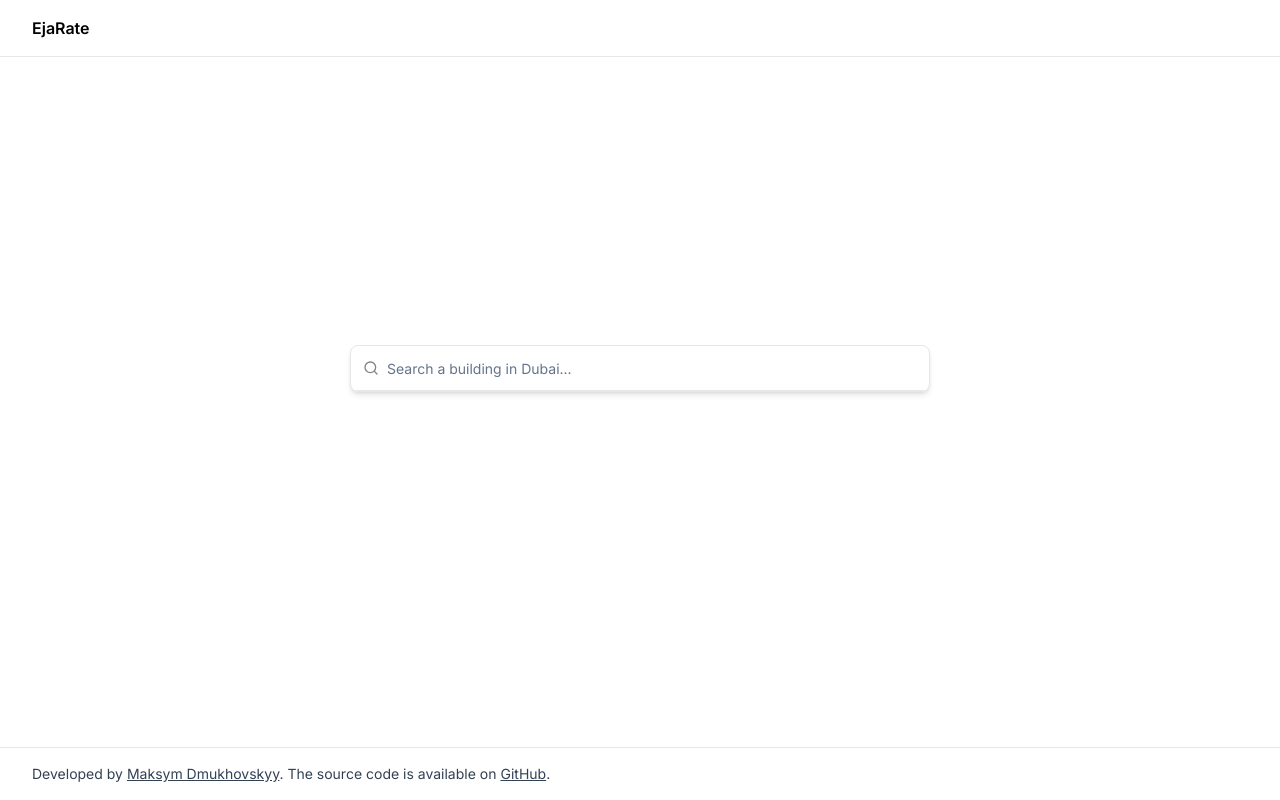
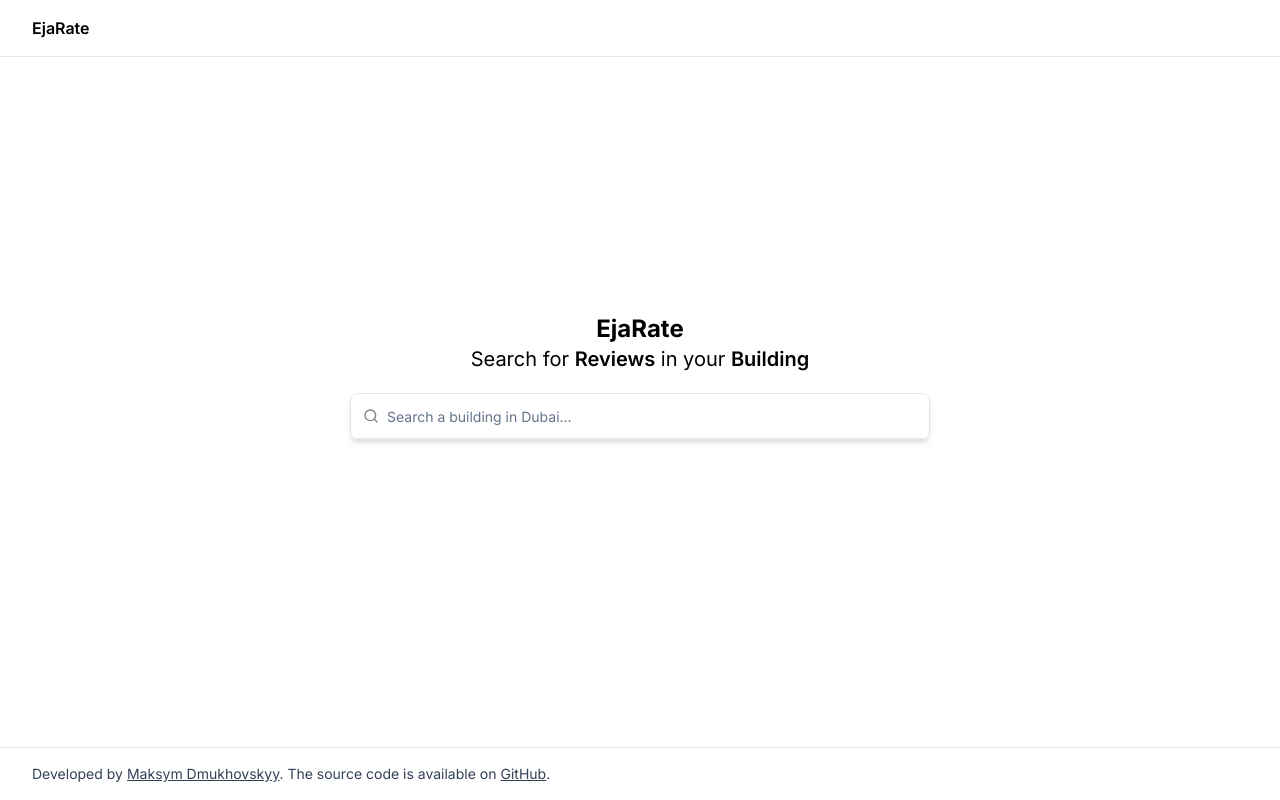
Before and after one commit to maxdyy/EjaRate, a Next.js app: page / in a window 1280 px wide. Built offline with nearby package versions, Linux system fonts and the light colour scheme.

Commit message:
added search title to the home page

```diff
--- a/app/page.tsx
+++ b/app/page.tsx
@@ -2,8 +2,13 @@ import SearchBar from "@/components/SearchBar";
 
 export default function Home() {
   return (
-    <main className="h-[calc(100vh-110px)]">
-      <div className="flex justify-center pt-72 px-4">
+    <main className="h-[calc(100vh-128px)] lg:h-[calc(100vh-110px)]">
+      <div className="flex flex-col justify-center items-center pt-32 lg:pt-64 px-4">
+        <span className="text-xl lg:text-2xl font-bold">EjaRate</span>
+        <h1 className="text pb-5 lg:text-xl text-center">
+          Search for <span className="font-semibold">Reviews</span> in your{" "}
+          <span className="font-semibold">Building</span>
+        </h1>
         <SearchBar />
       </div>
     </main>
```
